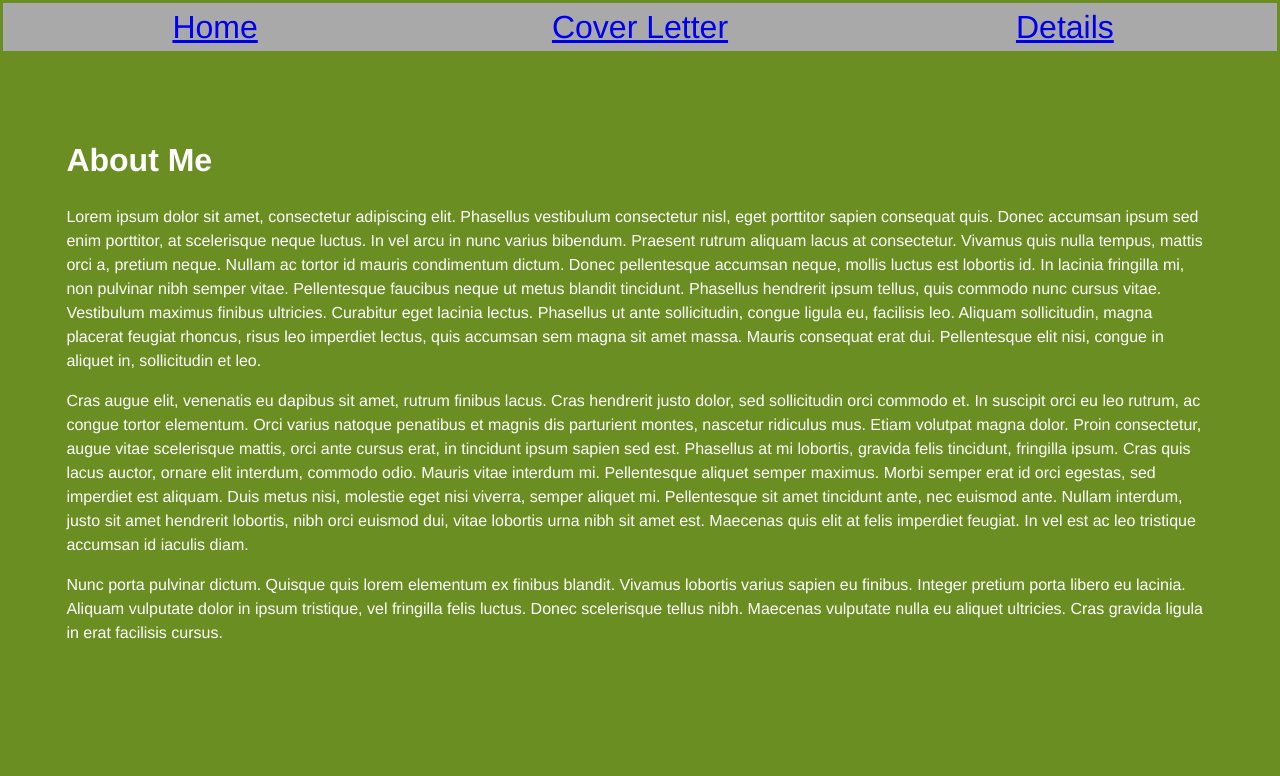
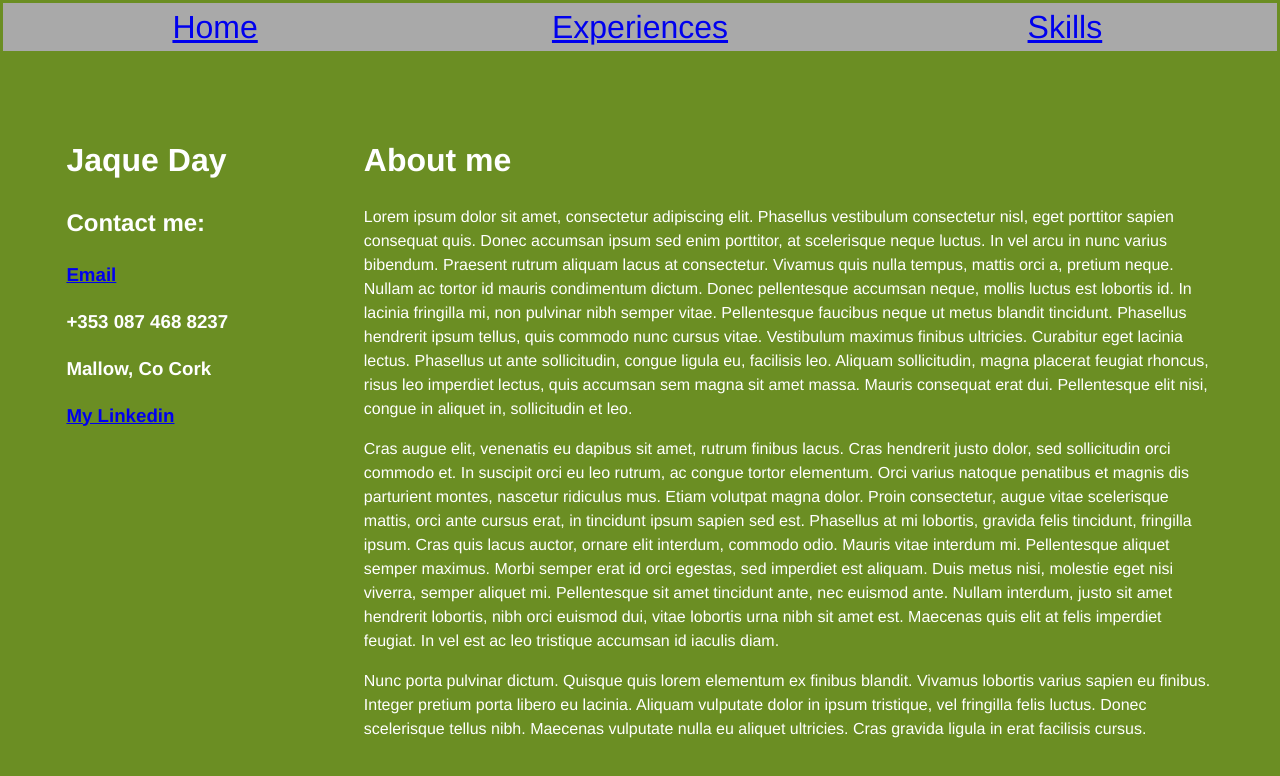
Before and after one commit to jaqueday/jaqueday.github.io, a plain HTML site: page index.html in a window 1280 px wide. Drawn offline with Linux system fonts and the light colour scheme.

Commit message:
basic cv

```diff
--- a/Style/Style.css
+++ b/Style/Style.css
@@ -21,11 +21,16 @@ body{
     text-align: center;
 }
 #container-2{
+    display: flex;
     min-height:600px;
     background:olivedrab;
     font-size:100%;
 }
-#content{
-    flex:5;
+#sidebar{
+    flex:2;
     padding:5%;
 }
+#content{
+    flex:10;
+    padding:5%;
+}
--- a/index.html
+++ b/index.html
@@ -1,6 +1,7 @@
 <!DOCTYPE html>
-<html>
+<html lang="en">
     <head>
+        <meta charset="UTF-8">
         <title>My CV</title>
         <link rel="stylesheet" href="Style/Style.css">
     </head>
@@ -9,13 +10,21 @@
             <!--<div id="headshot"><img src="/Images/headshot-silhouette.jpeg" alt="Me"></div>-->
             <div id="navbar">
                 <div class="links"><a href="index.html">Home</a></div>
-                <div class="links"><a href="CoverLetter/CoverLetter.html">Cover Letter</a></div>
-                <div class="links"><a href="Details/Details.html">Details</a></div>
+                <div class="links"><a href="Pages/experiences.html">Experiences</a></div>
+                <div class="links"><a href="Pages/skills.html">Skills</a></div>
             </div>
         </div>
         <div id="container-2">
+            <div id="sidebar">
+                <h1>Jaque Day</h1>
+                <h2>Contact me:</h2>
+                <h3><a href="mailto: jqr.day@gmail.com">Email</a> </h3>
+                <h3>+353 087 468 8237 </h3>
+                <h3>Mallow, Co Cork </h3>
+                <h3><a href="https://www.linkedin.com/in/jaque-rodrigues-day-644624196/">My Linkedin </a> </h3>
+            </div>
             <div id="content">
-                <h1>About Me</h1>
+                <h1>About me</h1>
                 <p>
                     Lorem ipsum dolor sit amet, consectetur adipiscing elit. Phasellus vestibulum consectetur nisl, eget porttitor sapien consequat quis. Donec accumsan ipsum sed enim porttitor, at scelerisque neque luctus. In vel arcu in nunc varius bibendum. Praesent rutrum aliquam lacus at consectetur. Vivamus quis nulla tempus, mattis orci a, pretium neque. Nullam ac tortor id mauris condimentum dictum. Donec pellentesque accumsan neque, mollis luctus est lobortis id. In lacinia fringilla mi, non pulvinar nibh semper vitae. Pellentesque faucibus neque ut metus blandit tincidunt. Phasellus hendrerit ipsum tellus, quis commodo nunc cursus vitae. Vestibulum maximus finibus ultricies. Curabitur eget lacinia lectus. Phasellus ut ante sollicitudin, congue ligula eu, facilisis leo. Aliquam sollicitudin, magna placerat feugiat rhoncus, risus leo imperdiet lectus, quis accumsan sem magna sit amet massa. Mauris consequat erat dui. Pellentesque elit nisi, congue in aliquet in, sollicitudin et leo.
                 </p>
```
Also changed, not shown: CoverLetter/CoverLetter.html (deleted, +0 -31 lines), Pages/experiences.html (added, +22 -0 lines), Pages/skills.html (renamed from Details/Details.html, +7 -8 lines).
